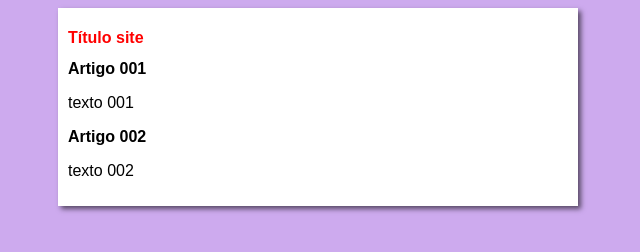
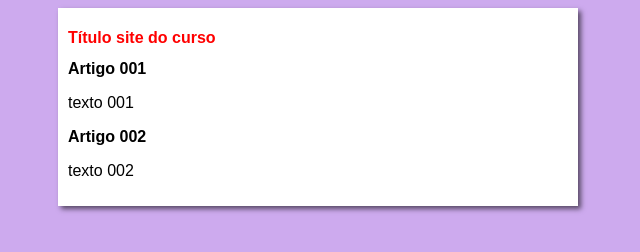
Before and after one commit to gilsonaureliano/projeto-site, a plain HTML site: page index.html in a window 1280 px wide. Shown: the full height of the page, 322-962 px from the left. Drawn offline with Linux system fonts and the light colour scheme.

Commit message:
alteração titulo

```diff
--- a/index.html
+++ b/index.html
@@ -8,7 +8,7 @@
     <link rel="stylesheet" href="style.css">
 </head>
 <main>
-    <header><h1>Título site</h1></header>
+    <header><h1>Título site do curso</h1></header>
     <article>
         <h2>Artigo 001</h2>
         <p>texto 001</p>
```
